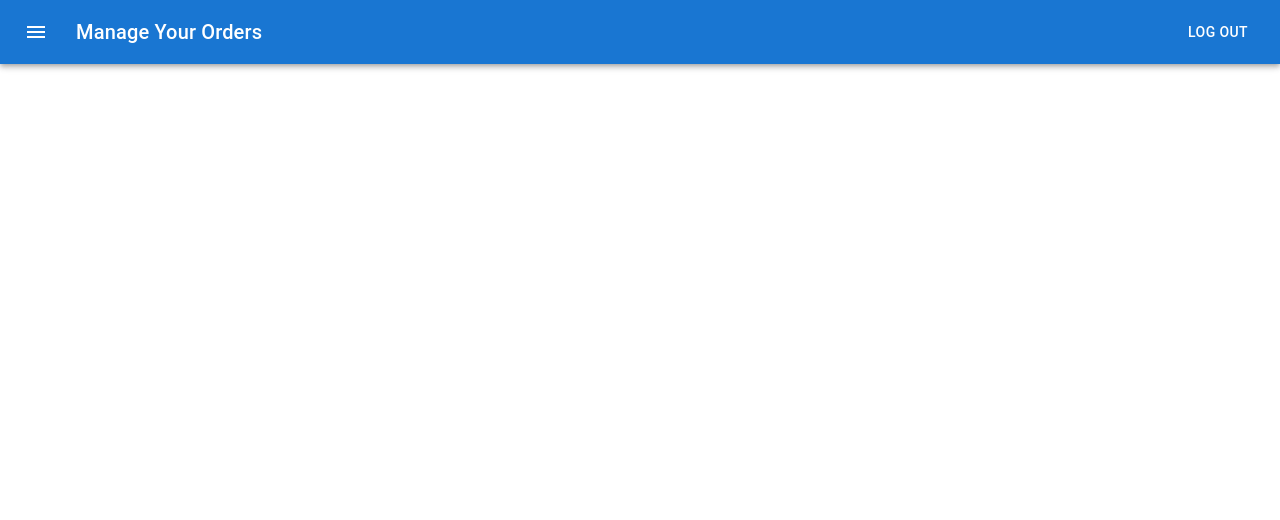
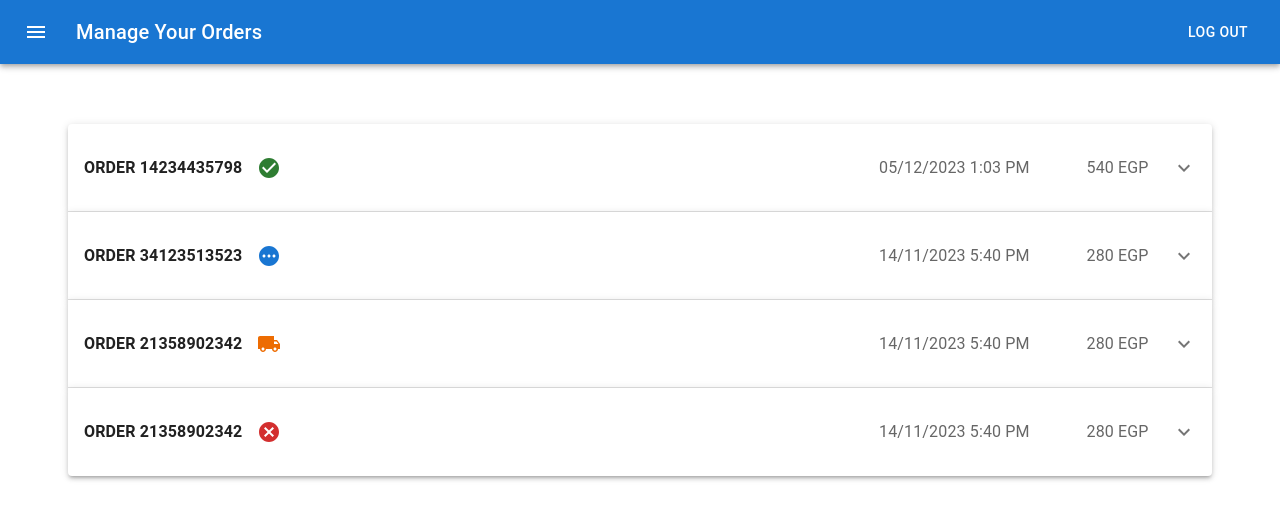
Before and after one commit to advanced-computer-lab-2023/Mern-overflow-Pharmacy, a React (Create React App) app in the folder client/: page /patient/orders in a window 1280 px wide. Shown: the top 520 px of the page. Built offline with nearby package versions, Linux system fonts and the light colour scheme.

Commit message:
feat: add view orders dummy data

```diff
--- /dev/null
+++ b/client/src/components/ViewComponents/PatientViewOrders.js
@@ -0,0 +1,98 @@
+import { Accordion, AccordionSummary, AccordionDetails, IconButton, Paper, Table, TableBody, TableCell, TableHead, TableRow, CircularProgress, Input, Snackbar, Alert, InputLabel, TextField, Grid, Select, MenuItem, Button, Box, Container, FormControl, Typography, Divider, FormLabel, RadioGroup, FormControlLabel, Radio } from "@mui/material";
+import React, { useEffect, useState } from "react";
+import DeleteIcon from '@mui/icons-material/Delete';
+import ExpandMoreIcon from '@mui/icons-material/ExpandMore';
+import CancelIcon from '@mui/icons-material/Cancel';
+import CheckCircleIcon from '@mui/icons-material/CheckCircle';
+import LocalShippingIcon from '@mui/icons-material/LocalShipping';
+import PendingIcon from '@mui/icons-material/Pending';
+import { Link } from 'react-router-dom';
+import axios from "axios";
+
+export default function PatientViewCart(props) {
+    const [data, setData] = useState([]);
+    const [loading, setLoading] = useState(false);
+    const [total, setTotal] = useState(0);
+    const [Query, setQuery] = useState("");
+    const [successOpen, setSuccessOpen] = useState(false);
+    const [successMessage, setSuccessMessage] = useState('');
+    return (
+        <Container maxWidth="xl">
+            {/* <Snackbar open={successOpen} autoHideDuration={3000} onClose={handleSuccessClose}>
+                <Alert elevation={6} variant="filled" onClose={handleSuccessClose} severity="success">
+                    {successMessage}
+                </Alert>
+            </Snackbar> */}
+            <Paper sx={{ p: '20px', my: '40px', paddingBottom: 5, border: "none", boxShadow: "none" }}>
+                {loading ? (
+                    <CircularProgress sx={{ mt: '30px' }} />
+                ) : (
+                    <Container>
+                        <Accordion elevation="3" >
+                            <AccordionSummary expandIcon={<ExpandMoreIcon />} sx={{ py: "20px" }} >
+                            <Typography sx={{ display: 'flex', alignItems: 'center', textAlign: 'left', width: '70%', flexShrink: 0, fontWeight: "bold" }}>
+                                    ORDER 14234435798 <CheckCircleIcon color="success" sx={{ml: "15px"}} />
+                                </Typography>
+                                <Typography sx={{ color: 'text.secondary', width: '20%' }}> 05/12/2023 1:03 PM </Typography>
+                                <Typography sx={{ color: 'text.secondary', width: '10%' }}> 540 EGP </Typography>
+                            </AccordionSummary>
+                            <AccordionDetails>
+                                <Typography sx={{ textAlign: "left", mb: "20px" }}> Status: Delivered </Typography>
+                                <Typography sx={{ textAlign: "left" }}> 1x Minoxidil 5%: EGP 510 </Typography>
+                                <Typography sx={{ textAlign: "left" }}> Delivery Fees: EGP 30 </Typography>
+                            </AccordionDetails>
+                        </Accordion>
+                        <Accordion elevation="3">
+                            <AccordionSummary expandIcon={<ExpandMoreIcon />} sx={{ py: "20px" }} >
+                                <Typography sx={{ display: 'flex', alignItems: 'center', textAlign: 'left', width: '70%', flexShrink: 0, fontWeight: "bold" }}>
+                                    ORDER 34123513523 <PendingIcon color="primary" sx={{ml: "15px"}} />
+                                </Typography>
+                                <Typography sx={{ color: 'text.secondary', width: '20%' }}> 14/11/2023 5:40 PM </Typography>
+                                <Typography sx={{ color: 'text.secondary', width: '10%' }}> 280 EGP </Typography>
+                            </AccordionSummary>
+                            <AccordionDetails>
+                                <Typography sx={{ textAlign: "left", mb: "20px" }}> Status: Pending </Typography>
+                                <Typography sx={{ textAlign: "left" }}> 1x Panadol: EGP 100 </Typography>
+                                <Typography sx={{ textAlign: "left" }}> 3x Aspirin: EGP 150 </Typography>
+                                <Typography sx={{ textAlign: "left" }}> Delivery Fees: EGP 30 </Typography>
+                                <Button component="label" variant="contained" color="error" startIcon={<CancelIcon />}>
+                                    Cancel Order
+                                </Button>
+                            </AccordionDetails>
+                        </Accordion>
+                        <Accordion elevation="3">
+                            <AccordionSummary expandIcon={<ExpandMoreIcon />} sx={{ py: "20px" }} >
+                            <Typography sx={{ display: 'flex', alignItems: 'center', textAlign: 'left', width: '70%', flexShrink: 0, fontWeight: "bold" }}>
+                                    ORDER 21358902342 <LocalShippingIcon color="warning" sx={{ml: "15px"}} />
+                                </Typography>
+                                <Typography sx={{ color: 'text.secondary', width: '20%' }}> 14/11/2023 5:40 PM </Typography>
+                                <Typography sx={{ color: 'text.secondary', width: '10%' }}> 280 EGP </Typography>
+                            </AccordionSummary>
+                            <AccordionDetails>
+                                <Typography sx={{ textAlign: "left", mb: "20px" }}> Status: Shipped </Typography>
+                                <Typography sx={{ textAlign: "left" }}> 1x Panadol: EGP 100 </Typography>
+                                <Typography sx={{ textAlign: "left" }}> 3x Aspirin: EGP 150 </Typography>
+                                <Typography sx={{ textAlign: "left" }}> Delivery Fees: EGP 30 </Typography>
+                            </AccordionDetails>
+                        </Accordion>
+                        <Accordion elevation="3">
+                            <AccordionSummary expandIcon={<ExpandMoreIcon />} sx={{ py: "20px" }}>
+                            <Typography sx={{ display: 'flex', alignItems: 'center', textAlign: 'left', width: '70%', flexShrink: 0, fontWeight: "bold" }}>
+                                    ORDER 21358902342 <CancelIcon color="error" sx={{ml: "15px"}} />
+                                </Typography>
+                                <Typography sx={{ color: 'text.secondary', width: '20%' }}> 14/11/2023 5:40 PM </Typography>
+                                <Typography sx={{ color: 'text.secondary', width: '10%' }}> 280 EGP </Typography>
+                            </AccordionSummary>
+                            <AccordionDetails>
+                                <Typography sx={{ textAlign: "left", mb: "20px" }}> Status: Canceled </Typography>
+                                <Typography sx={{ textAlign: "left" }}> 1x Panadol: EGP 100 </Typography>
+                                <Typography sx={{ textAlign: "left" }}> 3x Aspirin: EGP 150 </Typography>
+                                <Typography sx={{ textAlign: "left" }}> Delivery Fees: EGP 30 </Typography>
+                            </AccordionDetails>
+                        </Accordion>
+                    </Container>
+                )}
+            </Paper>
+        </Container>
+    );
+}
--- a/client/src/pages/patient/PatientManageOrders.js
+++ b/client/src/pages/patient/PatientManageOrders.js
@@ -1,9 +1,11 @@
 import PatientDashboard from "./PatientDashboard";
+import PatientViewOrders from "../../components/ViewComponents/PatientViewOrders";
 
 const PatientManageOrders = () => {
     return (
         <>
             <PatientDashboard title="Manage Your Orders" />
+            <PatientViewOrders />
         </>
     );
 }
```
